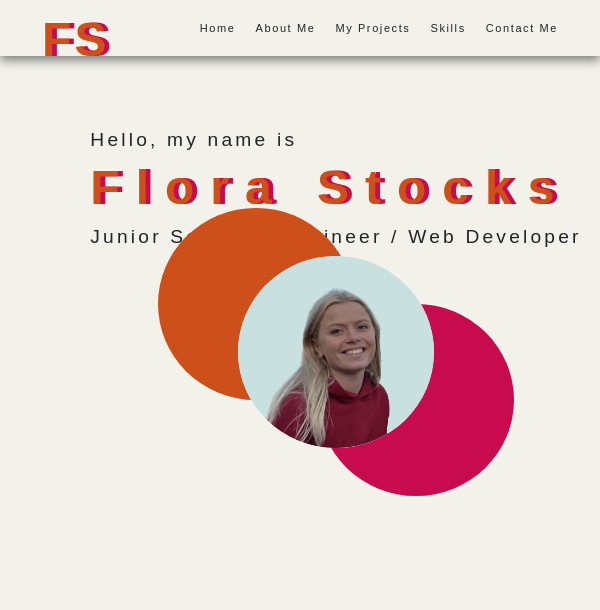
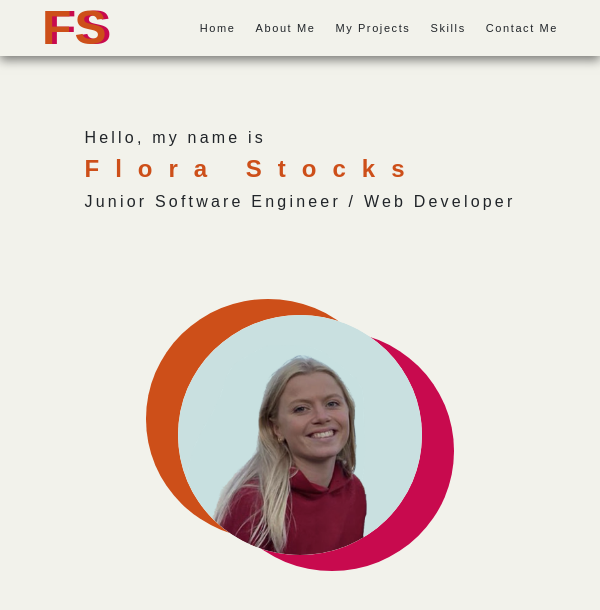
Before and after one commit to florastocks/portfolio, a React (Create React App) app: page / in a window 600 px wide. Shown: the top 610 px of the page. Built offline with nearby package versions, Linux system fonts and the light colour scheme.

Commit message:
homepage adjusted for mobile

```diff
--- a/src/styles/main.scss
+++ b/src/styles/main.scss
@@ -9,7 +9,7 @@ $text-shaddow: 0.3rem 0rem;
 
 //! ---- Shared styles ------
 
-@media (max-width: 600px){
+@media (max-width: 780px){
   .site-wrapper{
     font-size: 10px;
   }
@@ -17,15 +17,33 @@ $text-shaddow: 0.3rem 0rem;
     flex-direction: column;
   }
   .brand{
-    height: 3rem !important;
+    font-family: $font-main;
+    font-weight: 600;
+    color: $burnt-orange !important;
+    text-shadow: 0.3rem 0rem $dark-pink !important;
+    letter-spacing: 0.2rem;
+    padding: 0px !important;
+    // height: 3rem !important;
     font-size: 2rem !important;
   }
   .homepage-welcome{
     flex-direction: column !important;
+    align-items: center !important;
+    margin-left: 0px !important;
+    h1{
+      font-size: 1.5rem !important;
+      text-shadow: none !important;
+    }
+    h4{
+      font-size: 1rem !important;
+    }
   }
   .me-home{
     height: 12rem !important;
-    box-shadow: -2rem -1rem $burnt-orange, 2rem 1rem $dark-pink;
+    margin-top: 10vh !important;
+    margin-left: 0 !important;
+    margin-right: 0 !important;
+    box-shadow: -2rem -1rem $burnt-orange, 2rem 1rem $dark-pink !important;
   }
   .homePhoto{
     margin: 0 auto !important;
@@ -37,6 +55,24 @@ $text-shaddow: 0.3rem 0rem;
   }
   .cards-wrapper{
     flex-direction: column;
+  }
+  .me-home{
+    height: 15rem !important;
+    margin-top: 12vh !important;
+    margin-left: 0 !important;
+    margin-right: 0 !important;
+    box-shadow: -2rem -1rem $burnt-orange, 2rem 1rem $dark-pink !important;
+  }
+  .homepage-welcome{
+    flex-direction: column !important;
+    align-items: center !important;
+    h1{
+      font-size: 1.5rem !important;
+      text-shadow: none !important;
+    }
+    h4{
+      font-size: 1rem !important;
+    }
   }
 }
 
@@ -88,15 +124,26 @@ $text-shaddow: 0.3rem 0rem;
 .navbar-container{
   height: 7vh;
 }
+@media (min-width: 600px){
   .brand{
     font-family: $font-main;
     font-weight: 600;
     color: $burnt-orange !important;
-  text-shadow: 0.3rem 0rem $dark-pink;
+    text-shadow: 0.3rem 0rem $dark-pink !important;
     letter-spacing: 0.2rem;
     font-size: 3rem !important;
     padding: 0px !important;
   }
+}
+// .brand{
+//   font-family: $font-main;
+//   font-weight: 600;
+//   color: $burnt-orange !important;
+//   text-shadow: 0.3rem 0rem $dark-pink;
+//   letter-spacing: 0.2rem;
+//   font-size: 3rem;
+//   padding: 0px !important;
+// }
 
 // ---- Home Page ------
 .homepage-welcome{
@@ -206,6 +253,7 @@ $text-shaddow: 0.3rem 0rem;
 @media only screen and (max-width: 780px){
   .cards-wrapper{
     flex-direction: column !important;
+    align-items: center !important;
   }
   .card{
     height: 15rem !important;
```
Lines whose indentation alone changed are shown as unchanged.
